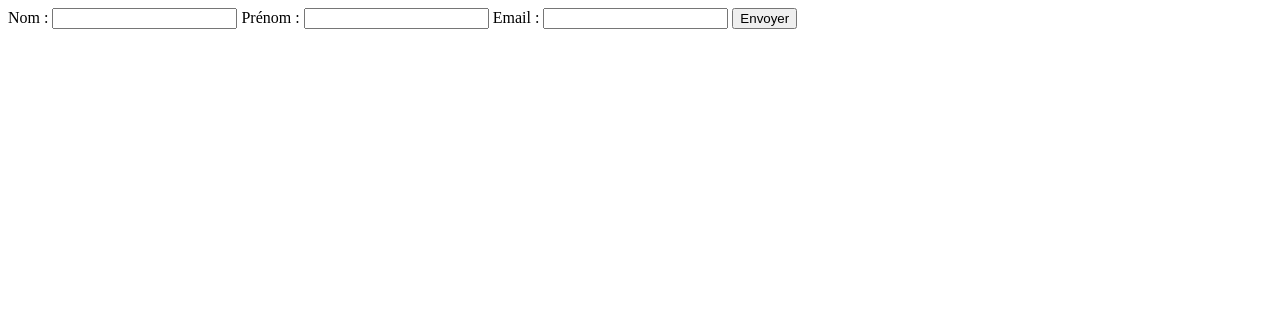
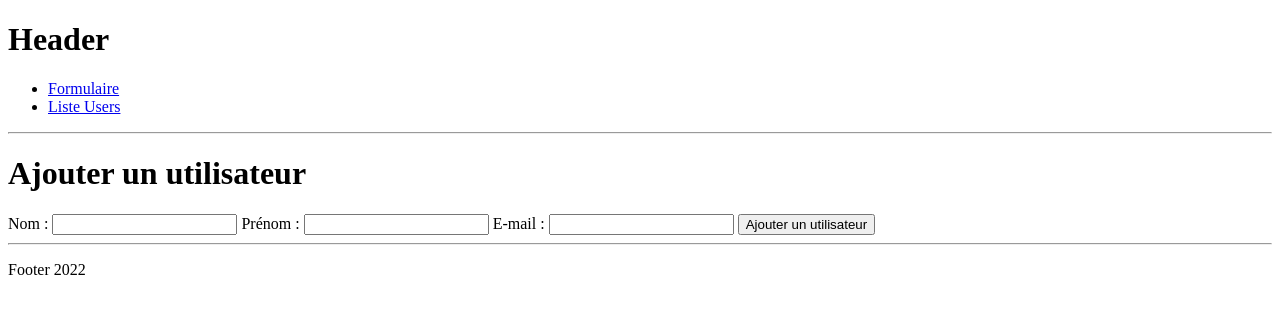
Before and after one commit to Qent122/Formulaire-M, a PHP site: page / in a window 1280 px wide. Shown: the top 314 px of the page. Run offline with PHP 8.4, Linux system fonts and the light colour scheme.

Commit message:
jour 1.4

```diff
--- /dev/null
+++ b/includes/footer.php
@@ -0,0 +1,8 @@
+</div>
+<hr>
+<footer>
+    <p>Footer 2022</p>
+</footer>
+</body>
+
+</html>
--- a/includes/function.php
+++ b/includes/function.php
@@ -32,3 +32,14 @@ function validEmail($er, $data, $key)
     }
     return $er;
 }
+
+
+
+//=========================================================================================
+//=========================================================================================
+//=========================================================================================
+
+function cleanXss($key)
+{
+    return trim(strip_tags($_POST[$key]));
+}
--- /dev/null
+++ b/includes/header.php
@@ -0,0 +1,25 @@
+<!DOCTYPE html>
+<html lang="en">
+
+<head>
+    <meta charset="UTF-8">
+    <meta http-equiv="X-UA-Compatible" content="IE=edge">
+    <meta name="viewport" content="width=device-width,, initial-scale=1.0">
+    <title>Formulaire-M <?php if (!empty($title)) {
+                            echo $title;
+                        } ?></title>
+</head>
+
+<body>
+    <header>
+        <h1>Header</h1>
+        <nav>
+            <ul>
+                <li><a href="index.php">Formulaire</a></li>
+                <li><a href="list-users.php">Liste Users</a></li>
+
+            </ul>
+        </nav>
+    </header>
+    <hr>
+    <div class="content">
--- a/includes/pdo.php
+++ b/includes/pdo.php
@@ -1,7 +1,7 @@
 <?php
 
 try {
-    $pdo = new PDO('mysql:host=localhost;dbname=vernon5', "root", "root", array(
+    $pdo = new PDO('mysql:host=localhost;dbname=formulaire', "root", "root", array(
         PDO::MYSQL_ATTR_INIT_COMMAND => "SET NAMES utf8",
         PDO::ATTR_DEFAULT_FETCH_MODE => PDO::FETCH_ASSOC,
         PDO::ATTR_ERRMODE => PDO::ERRMODE_WARNING
--- a/index.php
+++ b/index.php
@@ -1,23 +1,60 @@
-<!DOCTYPE html>
-<html lang="en">
-<head>
-    <meta charset="UTF-8">
-    <meta http-equiv="X-UA-Compatible" content="IE=edge">
-    <meta name="viewport" content="width=, initial-scale=1.0">
-    <title>Formulaire-M</title>
-</head>
-<body>
-    <form action="" method="post">
+<?php
+
+require('includes/pdo.php');
+require('includes/function.php');
+include './includes/header.php';
+
+
+$sucess = false;
+$errors = [];
+if(!empty($_POST['submitted'])) {
+    // Faille XSS
+
+
+    $nom = cleanXss('nom');
+    $prenom = cleanXss('prenom');
+    $email = cleanXss('email');
+    // $prenom = trim(strip_tags($_POST['prenom']));
+    // $email = trim(strip_tags($_POST['email']));
+    // Validation
+    $errors = validText($errors,$nom,'nom',2,100);
+    $errors = validText($errors,$prenom,'prenom',2,100);
+    $errors = validEmail($errors, $email, 'email');
+
+    if(count($errors) === 0) {
+        // insertion en BDD si aucune error
+        $sql = "INSERT INTO users (nom,prenom,email,created_at) VALUES (:nom,:prenom,:email,NOW())";
+        $query = $pdo->prepare($sql);
+        // ATTENTION INJECTION SQL
+        $query->bindValue(':nom',$nom, PDO::PARAM_STR);
+        $query->bindValue(':prenom',$prenom, PDO::PARAM_STR);
+        $query->bindValue(':email',$email, PDO::PARAM_STR);
+        $query->execute();
+        $last_id = $pdo->lastInsertId();
+        // header('Location: detail-beer.php?id=' . $last_id);
+        // $success = true;
+    }
+}
+?>
+
+
+
+<h1>Ajouter un utilisateur</h1>
+    <form action="" method="post" novalidate class="wrap2">
         <label for="nom">Nom : </label>
-        <input type="text" name="nom" id="nom">
+        <input type="text" name="nom" id="nom" value="<?php if(!empty($_POST['nom'])) { echo $_POST['nom']; } ?>">
+        <span class="error"><?php if(!empty($errors['nom'])) { echo $errors['nom']; } ?></span>
 
         <label for="prenom">Prénom : </label>
-        <input type="text" name="prenom" id="prenom">
+        <input type="text" name="prenom" id="prenom" value="<?php if(!empty($_POST['prenom'])) { echo $_POST['prenom']; } ?>">
+        <span class="error"><?php if(!empty($errors['prenom'])) { echo $errors['prenom']; } ?></span>
 
-        <label for="email">Email : </label>
-        <input type="email" name="email" id="email">
+        <label for="email">E-mail : </label>
+        <input type="email" name="email" id="email" value="<?php if(!empty($_POST['email'])) { echo $_POST['email']; } ?>">
+        <span class="error"><?php if(!empty($errors['email'])) { echo $errors['email']; } ?></span>
 
-        <button type="submit">Envoyer</button>
+        <input type="submit" name="submitted" value="Ajouter un utilisateur">
     </form>
-</body>
-</html>
+
+<?php
+include './includes/footer.php';
```
Also changed, not shown: includes/supp-user.php (added, +11 -0 lines), list-users.php (added, +35 -0 lines), includes/select-user.php (added).
